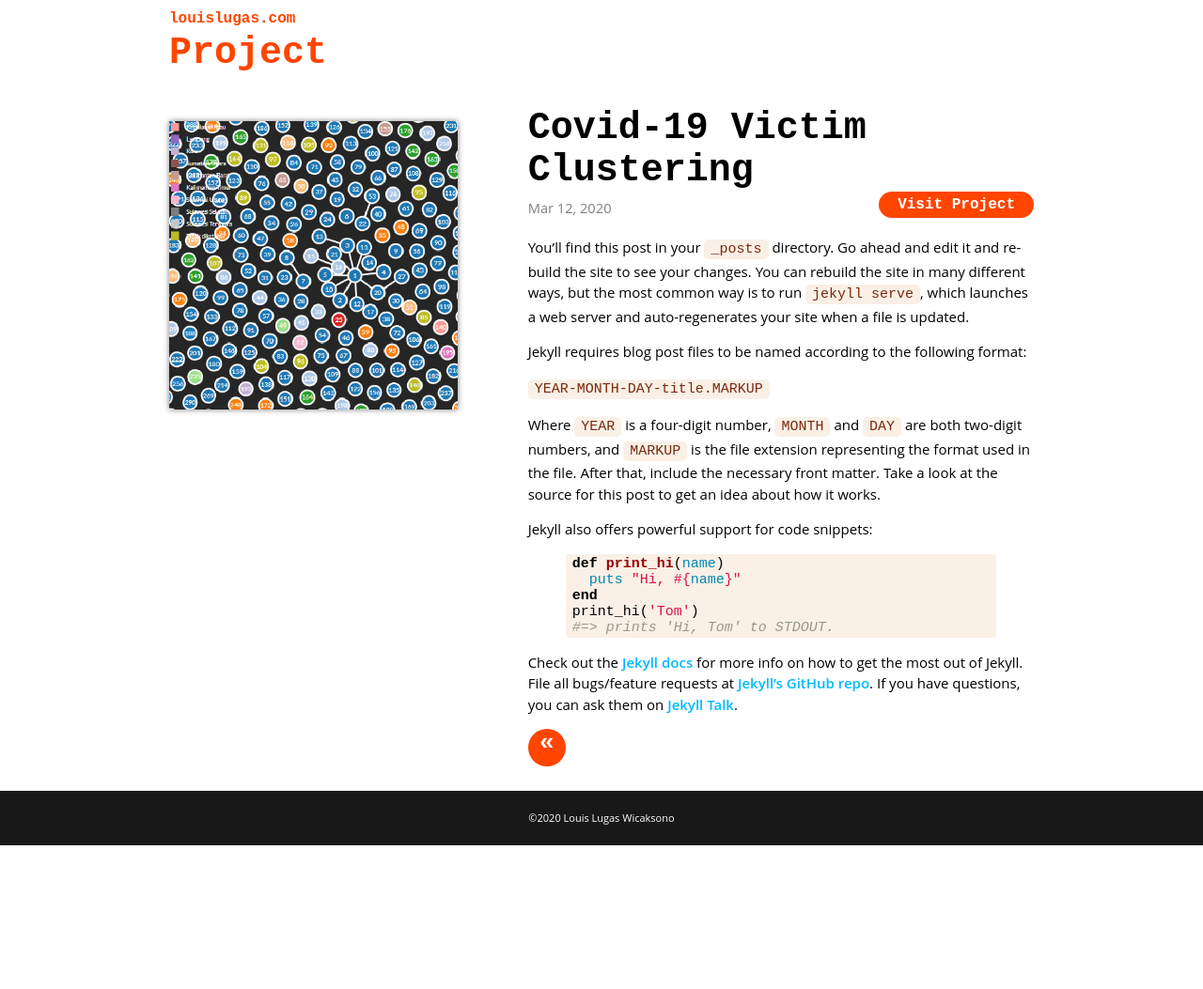
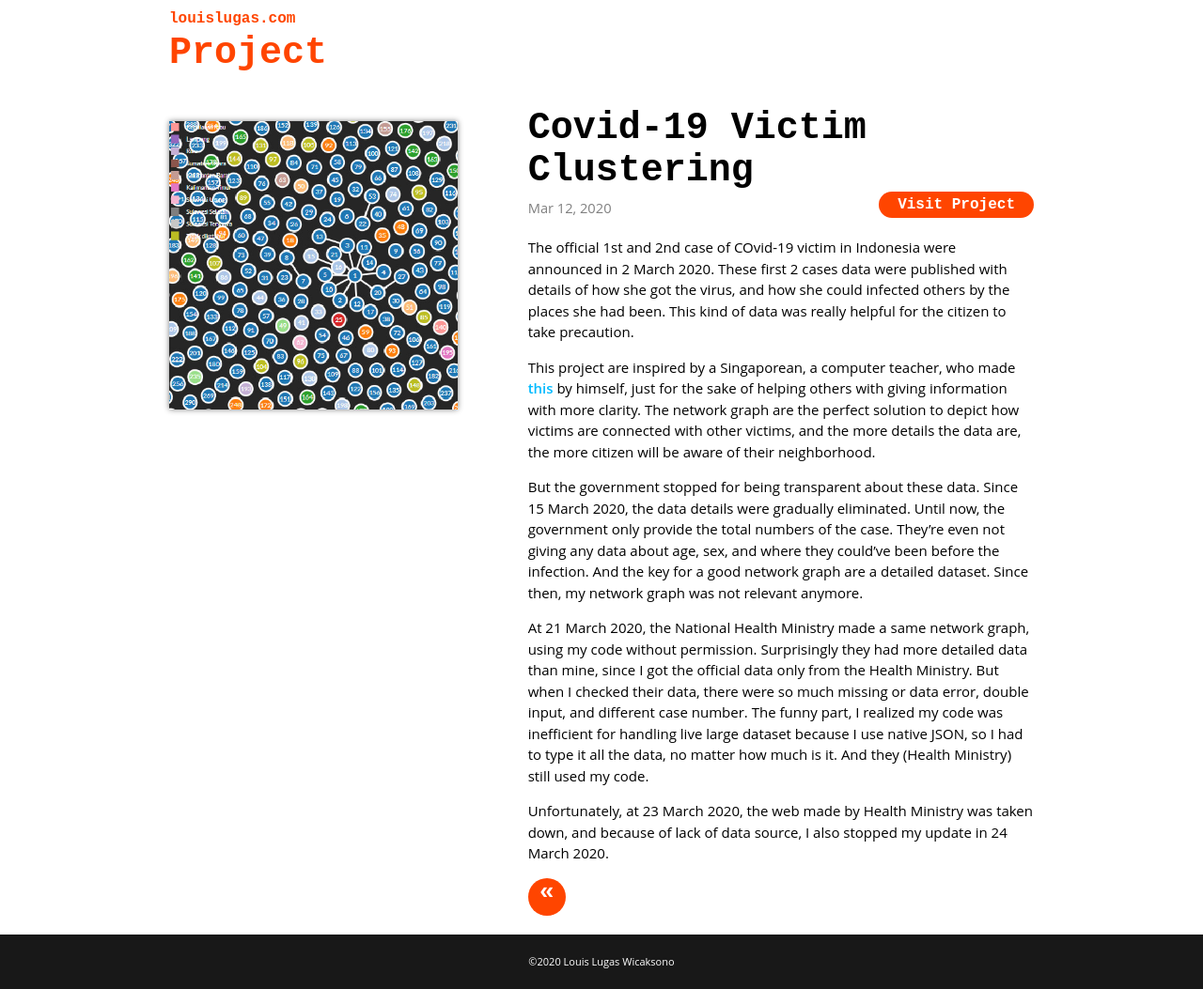
Before and after one commit to louislugas/louislugas.github.io, a Jekyll site: the page built from _posts/2020-03-12-covid-19-clustering.markdown, in a window 1280 px wide. Shown: the whole page at 94% size. Built offline with Jekyll 4.4.1, drawn with Linux system fonts in a browser that asks for light colours; before the commit the page ends 900 px from its top, so only the background shows below that.

Commit message:
post covid cluster

```diff
--- a/_posts/2020-03-12-covid-19-clustering.markdown
+++ b/_posts/2020-03-12-covid-19-clustering.markdown
@@ -8,26 +8,15 @@ link: /covid19-cluster/
 workfolder: /projects/covid19cluster
 image: header-c19cluster-03.jpg
 ---
-You’ll find this post in your `_posts` directory. Go ahead and edit it and re-build the site to see your changes. You can rebuild the site in many different ways, but the most common way is to run `jekyll serve`, which launches a web server and auto-regenerates your site when a file is updated.
 
-Jekyll requires blog post files to be named according to the following format:
+The official 1st and 2nd case of COvid-19 victim in Indonesia were announced in 2 March 2020. These first 2 cases data were published with details of how she got the virus, and how she could infected others by the places she had been. This kind of data was really helpful for the citizen to take precaution.
 
-`YEAR-MONTH-DAY-title.MARKUP`
+This project are inspired by a Singaporean, a computer teacher, who made [this][web] by himself, just for the sake of helping others with giving information with more clarity. The network graph are the perfect solution to depict how victims are connected with other victims, and the more details the data are, the more citizen will be aware of their neighborhood.
 
-Where `YEAR` is a four-digit number, `MONTH` and `DAY` are both two-digit numbers, and `MARKUP` is the file extension representing the format used in the file. After that, include the necessary front matter. Take a look at the source for this post to get an idea about how it works.
+But the government stopped for being transparent about these data. Since 15 March 2020, the data details were gradually eliminated. Until now, the government only provide the total numbers of the case. They're even not giving any data about age, sex, and where they could've been before the infection. And the key for a good network graph are a detailed dataset. Since then, my network graph was not relevant anymore.
 
-Jekyll also offers powerful support for code snippets:
+At 21 March 2020, the National Health Ministry made a same network graph, using my code without permission. Surprisingly they had more detailed data than mine, since I got the official data only from the Health Ministry. But when I checked their data, there were so much missing or data error, double input, and different case number. The funny part, I realized my code was inefficient for handling live large dataset because I use native JSON, so I had to type it all the data, no matter how much is it. And they (Health Ministry) still used my code.
 
-{% highlight ruby %}
-def print_hi(name)
-  puts "Hi, #{name}"
-end
-print_hi('Tom')
-#=> prints 'Hi, Tom' to STDOUT.
-{% endhighlight %}
+Unfortunately, at 23 March 2020, the web made by Health Ministry was taken down, and because of lack of data source, I also stopped my update in 24 March 2020.
 
-Check out the [Jekyll docs][jekyll-docs] for more info on how to get the most out of Jekyll. File all bugs/feature requests at [Jekyll’s GitHub repo][jekyll-gh]. If you have questions, you can ask them on [Jekyll Talk][jekyll-talk].
-
-[jekyll-docs]: https://jekyllrb.com/docs/home
-[jekyll-gh]:   https://github.com/jekyll/jekyll
-[jekyll-talk]: https://talk.jekyllrb.com/
+[web]: https://co.vid19.sg/singapore/cases
```
